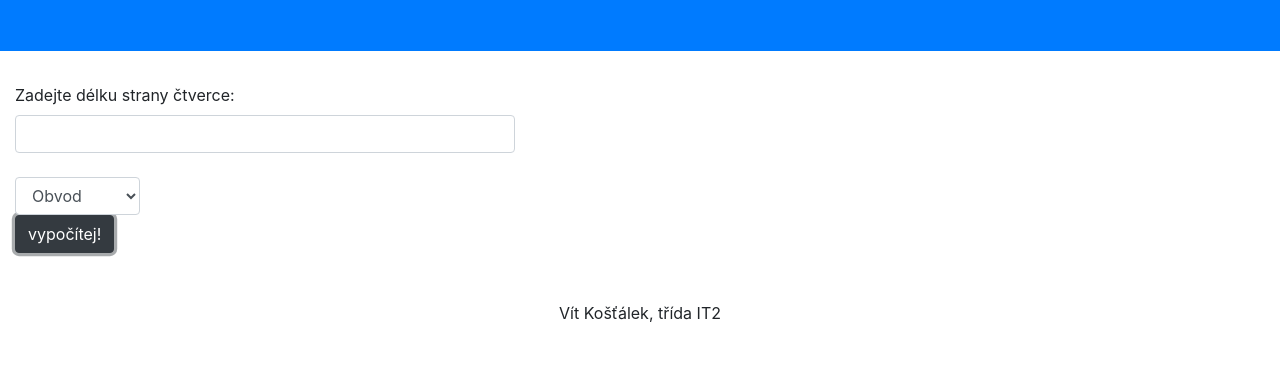
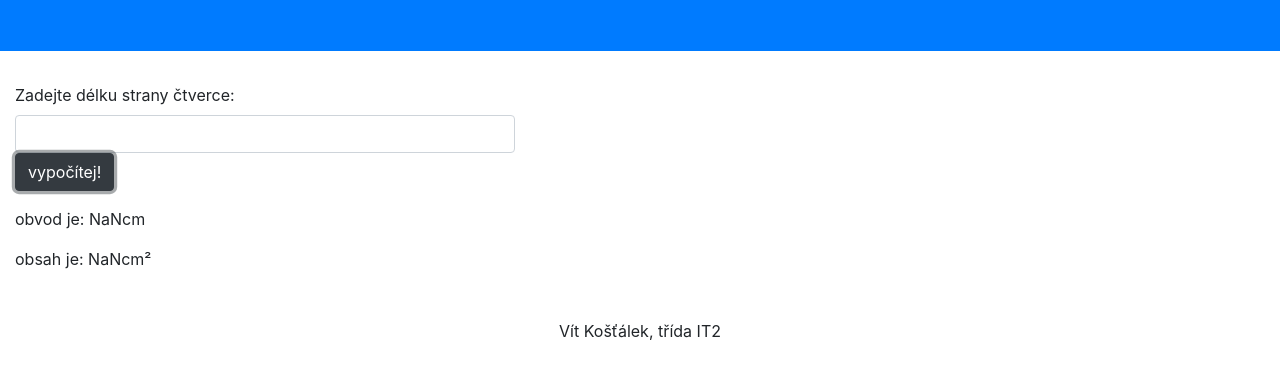
Before and after one commit to Aldanard/ctverec, a plain HTML site: page zadani.html in a window 1280 px wide. Both pictures are taken after a click on the button "vypočítej!". Shown: the part 191-570 px from the top of the page. Drawn offline with nearby package versions, Linux system fonts and the light colour scheme.

Commit message:
finalni commit

```diff
--- a/main.js
+++ b/main.js
@@ -1,12 +1,19 @@
-const tlacitko = document.getElementById('vypocetMeny');
+const tlacitko = document.getElementById('tlacitko');
 tlacitko.addEventListener('click',function() {
     let value = parseFloat(document.getElementById('stranaA').value);
 console.log(value);
-function vypocetObvodu(value1){
-    return(value1*4);
-}
-function vypocetObsahu(value2){
-    return(value2*value2);
+function vypocetObvodu(value){
+    console.log(value*4);
+    return(value*4);
 
 }
-document.getElementById('popok').innerHTML = "<p>" + vypocetObvodu(value1).toFixed(2) + "cm </p>";
+function vypocetObsahu(value){
+
+    console.log(value*value);
+    return(value*value);
+
+
+}
+document.getElementById('papak').innerHTML = "<p> obvod je: " + vypocetObvodu(value).toFixed(2) + "cm </p>";
+document.getElementById('pypyk').innerHTML = "<p> obsah je: " + vypocetObsahu(value).toFixed(2) + "cm² </p>";
+});
--- a/zadani.html
+++ b/zadani.html
@@ -22,16 +22,16 @@
       <input type="text"
         class="form-control" name="" id="stranaA" aria-describedby="helpId" placeholder="">
         <div class="form-group">
-          <label for="vypocet"></label>
-          <select class="form-control col-sm-3" name="vypocet" id="pepek">
-            <option value = "1">Obvod</option>
-            <option value = "2">Obsah</option>
+
+
+
 
           </select>
-          <button type="button" class="btn btn-dark">vypočítej!</button>
+          <button type="button" class="btn btn-dark" id="tlacitko">vypočítej!</button>
         </div>
-        <div id="popok"></div>
-    </div class="col-sn-3">
+    </div>
+    <div id="papak"></div>
+    <div id="pypyk"></div>
   </main>
   <footer class="text-center mt-5">
     Vít Košťálek, třída IT2
```
